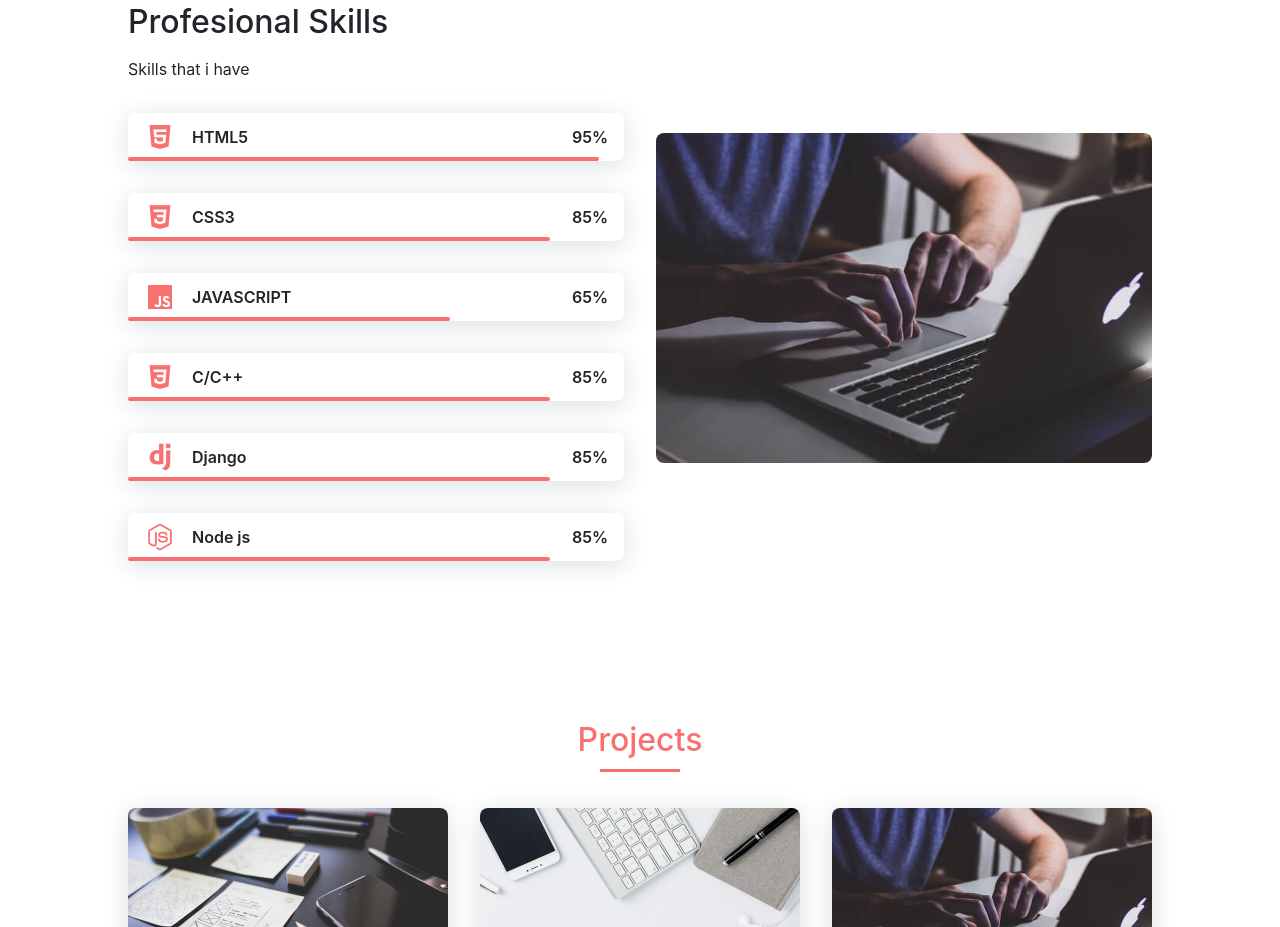
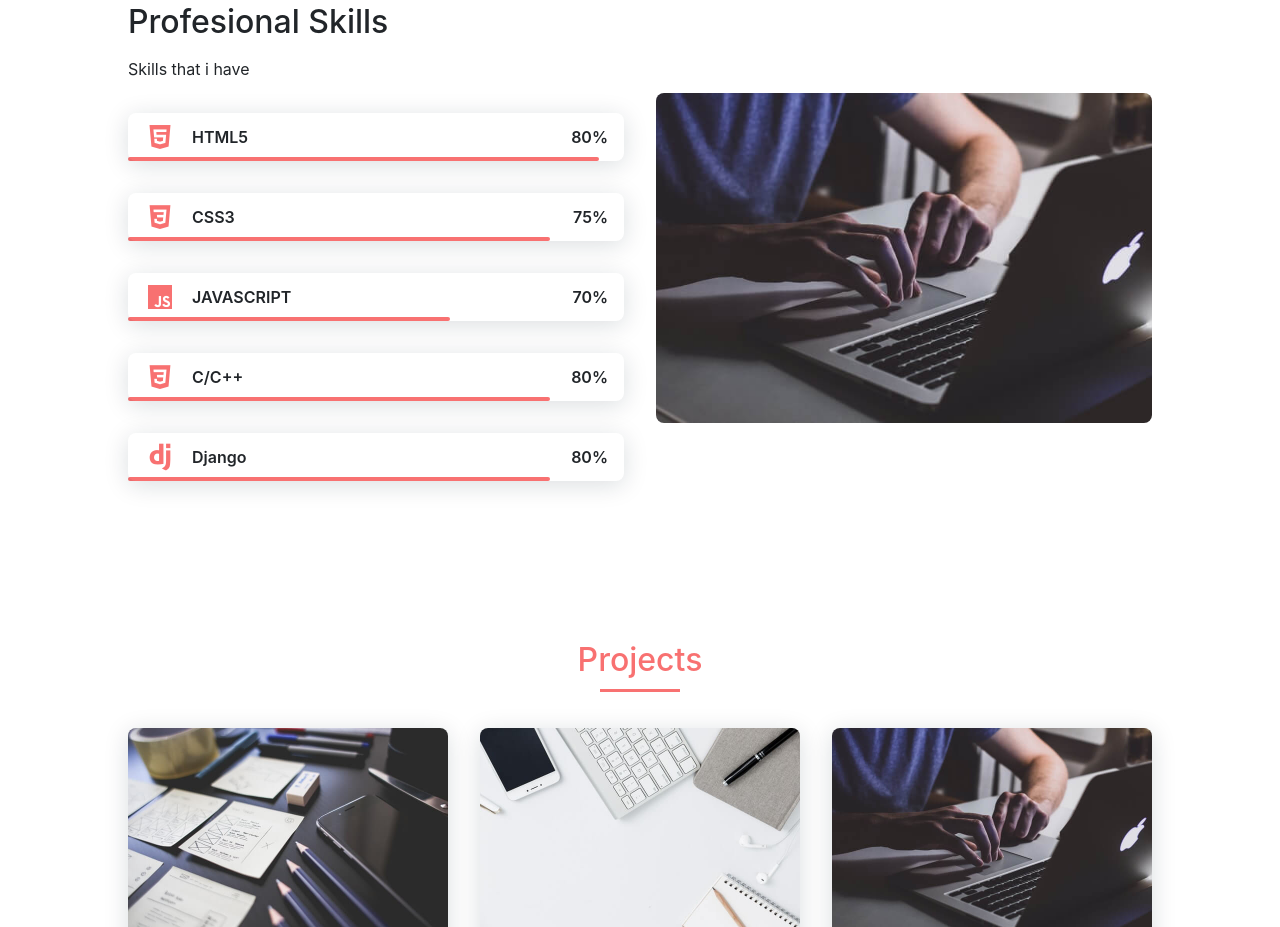
Before and after one commit to Malvika18/Portfolio, a plain HTML site: page index.html in a window 1280 px wide. Shown: the part 1373-2300 px from the top of the page. Drawn offline with nearby package versions, Linux system fonts and the light colour scheme.

Commit message:
Update index.html

```diff
--- a/index.html
+++ b/index.html
@@ -107,7 +107,7 @@
 
                             </div>
                             <div>
-                                <span class="skills__percentage">95%</span>
+                                <span class="skills__percentage">80%</span>
                             </div>
                         </div>
                         <div class="skills__data">
@@ -119,7 +119,7 @@
 
                             </div>
                             <div>
-                                <span class="skills__percentage">85%</span>
+                                <span class="skills__percentage">75%</span>
                             </div>
                         </div>
                         <div class="skills__data">
@@ -131,7 +131,7 @@
 
                             </div>
                             <div>
-                                <span class="skills__percentage">65%</span>
+                                <span class="skills__percentage">70%</span>
                             </div>
                         </div>
 
@@ -144,7 +144,7 @@
 
                             </div>
                             <div>
-                                <span class="skills__percentage">85%</span>
+                                <span class="skills__percentage">80%</span>
                             </div>
                         </div>
                         <div class="skills__data">
@@ -157,21 +157,10 @@
 
                             </div>
                             <div>
-                                <span class="skills__percentage">85%</span>
+                                <span class="skills__percentage">80%</span>
                             </div>
                         </div>
-                        <div class="skills__data">
-                            <div class="skills__names">
-                                <i class='bx bxl-nodejs skills__icon'></i>
-                                <span class="skills__name">Node js</span>
-                            </div>
-                            <div class="skills__bar skills__css">
 
-                            </div>
-                            <div>
-                                <span class="skills__percentage">85%</span>
-                            </div>
-                        </div>
                     </div>
 
                     <div>
@@ -244,7 +233,7 @@
                                 <div class="col-md-12">
                                     <h2>Check out my resume!</h2>
                                     <div id="resume-button">
-                                        <a class="resume-btn wp4" href="Malvika_Bhargava Resume.pdf" target="_blank">Grab A Copy</a>
+                                        <a class="resume-btn wp4" href="Malvika_Resume.pdf" target="_blank">Grab A Copy</a>
                                     </div>
                                 </div>
                             </div>
```
